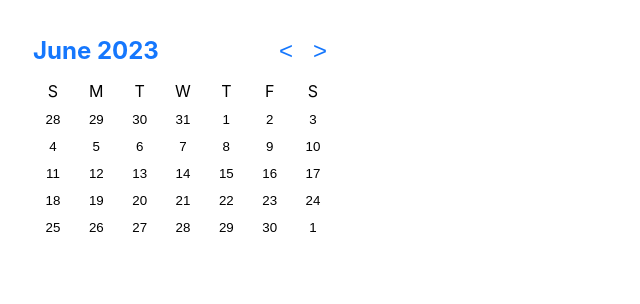
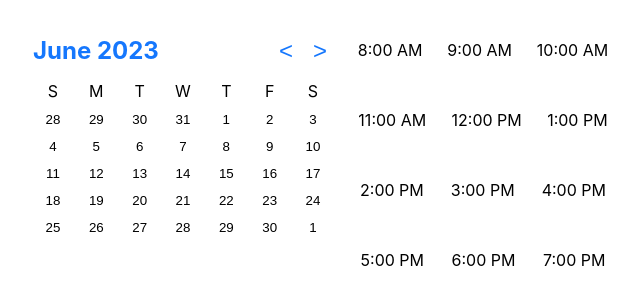
Before and after one commit to williamxmejia/calendar, a React (Create React App) app: page / in a window 1280 px wide. Shown: the top 304 px of the page, without its empty margins (67-707 px from the left). Built offline with nearby package versions, Linux system fonts and the light colour scheme.

Commit message:
feat: set up time component with static values

```diff
--- a/src/App.css
+++ b/src/App.css
@@ -1,6 +1,31 @@
 
 .container {
     margin: 20px 100px 0px 100px;
+    display: flex;
+}
+
+.time-container {
+    min-width: 300px;
+    /* max-height: 300px; */
+}
+
+.tic {
+    display: flex;
+    flex-wrap: wrap;
+    justify-content: space-evenly;
+    margin-top: 20px;
+
+}
+
+.tic:not(:first-of-type) {
+    margin-top: 50px;
+}
+
+.ttt {
+    display: flex;
+    justify-content: center;
+    align-items: center;
+
 }
 
 .cont-box {
--- a/src/App.js
+++ b/src/App.js
@@ -1,10 +1,12 @@
 import './App.css';
 import Calendar from './components/Calendar';
+import Time from './components/Time';
 
 function App() {
   return (
     <div className="container">
       <Calendar type='month'/>
+      <Time />
     </div>
   );
 }
--- a/src/components/RenderAllDays.js
+++ b/src/components/RenderAllDays.js
@@ -42,13 +42,17 @@ function RenderAllDays(props) {
 
         dates.map((week) => {
           week.map((d) => {
-            days.push(<button key={d.day} className="calendar-in"><div className='dfw'>{d.day}</div></button>)
+            days.push(<button key={d.day}  className="calendar-in"><div onClick={handleButton} className='dfw'>{d.day}</div></button>)
           })
           rows.push(days)
           days = []
         })
 
         return rows
+      }
+
+      function handleButton(e) {
+        console.log(e.target)
       }
 
     useEffect(() => {
--- /dev/null
+++ b/src/components/Time.js
@@ -0,0 +1,30 @@
+import React from "react";
+
+function Time() {
+  return (
+    <div className="time-container">
+      <div className="tic">
+        <div className="ttt">8:00 AM</div>
+        <div className="ttt">9:00 AM</div>
+        <div className="ttt">10:00 AM</div>
+      </div>
+      <div className="tic">
+        <div className="ttt">11:00 AM</div>
+        <div className="ttt">12:00 PM</div>
+        <div className="ttt">1:00 PM</div>
+      </div>
+      <div className="tic">
+        <div className="ttt">2:00 PM</div>
+        <div className="ttt">3:00 PM</div>
+        <div className="ttt">4:00 PM</div>
+      </div>
+      <div className="tic">
+        <div className="ttt">5:00 PM</div>
+        <div className="ttt">6:00 PM</div>
+        <div className="ttt">7:00 PM</div>
+      </div>
+    </div>
+  );
+}
+
+export default Time;
```
